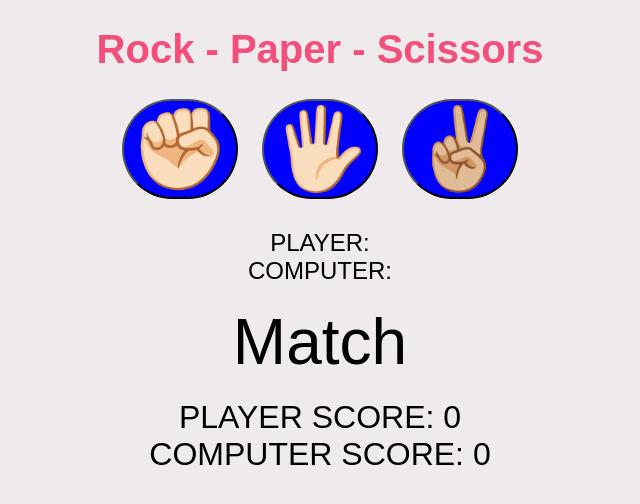
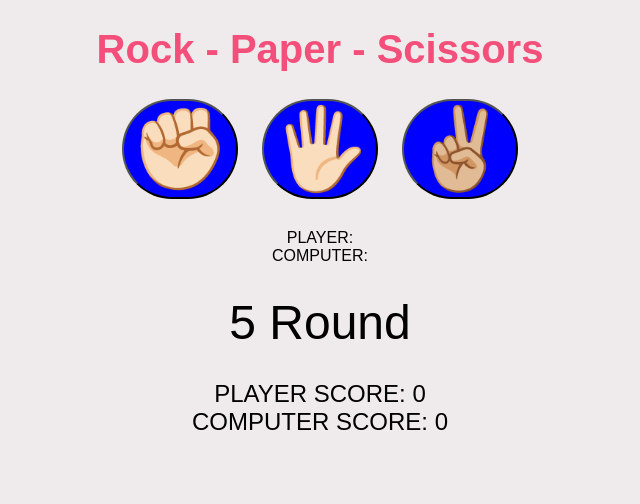
Before and after one commit to anyaagarwal5/Rock-paper-Scissors-game, a plain HTML site: page index.html in a window 1280 px wide. Shown: the whole page, without its empty margins (320-960 px from the left). Drawn offline with Linux system fonts and the light colour scheme.

Commit message:
update css styling and game over

```diff
--- a/index.html
+++ b/index.html
@@ -25,7 +25,7 @@
 
     <div id="playerDisplay">PLAYER: </div>
     <div id="computerDisplay">COMPUTER: </div>
-    <div id="resultDisplay">Match</div>
+    <div id="resultDisplay">5 Round</div>
 
     <div id="playerScoreDisplay" class="scoreDisplay">PLAYER SCORE: 0</div>
     <div id="computerScoreDisplay" class="scoreDisplay">COMPUTER SCORE: 0</div>
--- a/styles.css
+++ b/styles.css
@@ -33,16 +33,16 @@ h1 {
 }
 
 #playerDisplay, #computerDisplay {
-    font-size: 1.5rem; /* Reduced from 2.5rem */
+    font-size: 1rem; /* Reduced from 2.5rem */
 }
 
 #resultDisplay {
-    font-size: 4rem; /* Reduced from 5rem */
-    margin: 20px 0; /* Adjusted from 30px 0 */
+    font-size: 3rem; /* Reduced from 5rem */
+    margin: 30px 0; /* Adjusted from 30px 0 */
 }
 
 .scoreDisplay {
-    font-size: 2rem; /* Reduced from 3rem */
+    font-size: 1.5rem; /* Reduced from 3rem */
 }
 
 .greenText {
```
